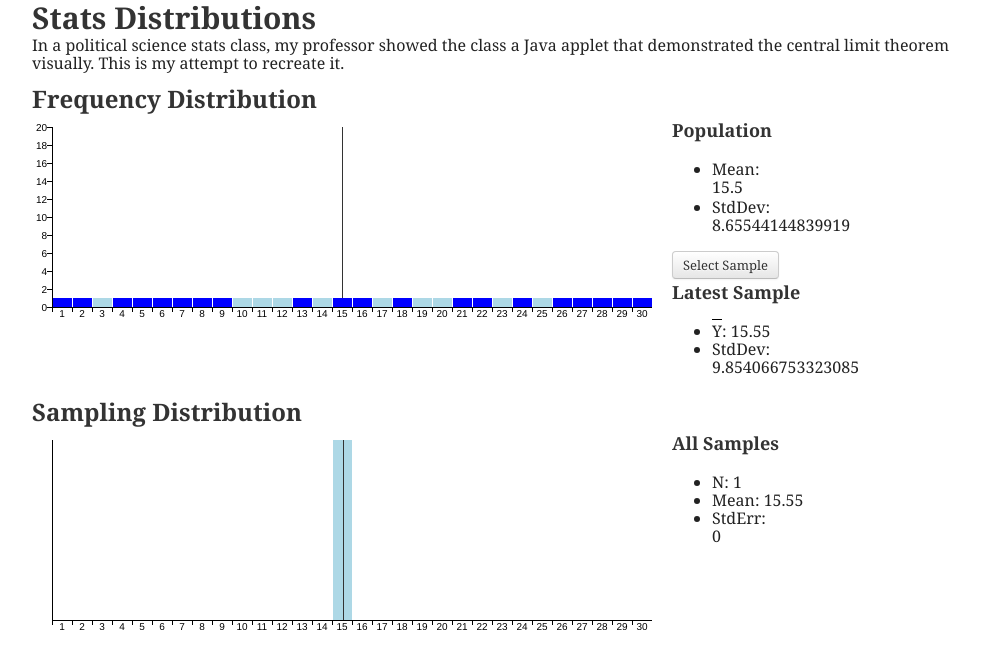
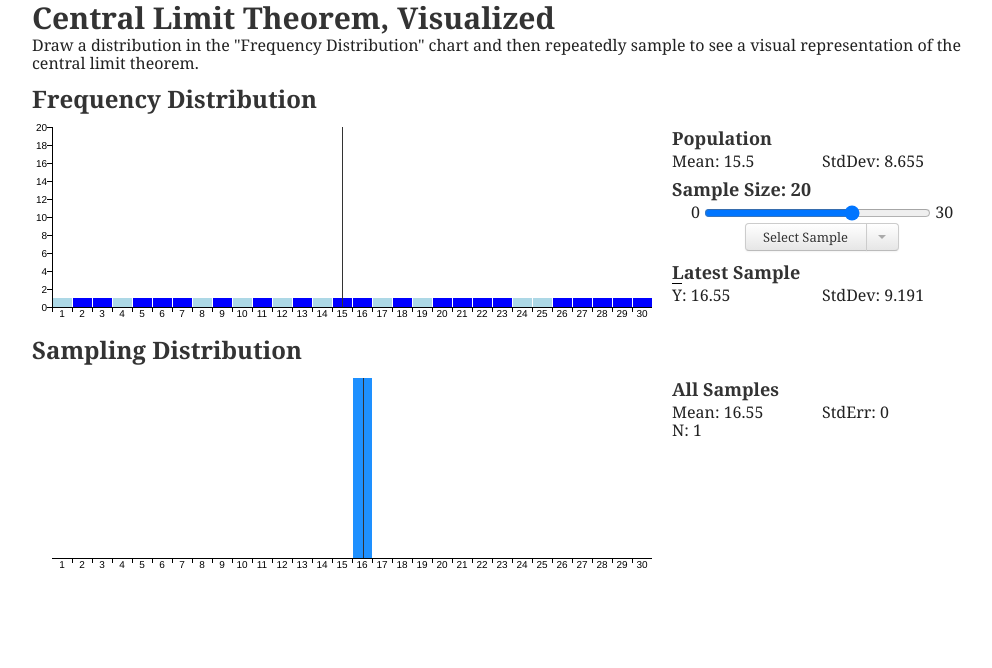
Before and after one commit to ctbarna/StatsViz, a plain HTML site: page index.html in a window 1280 px wide. Both pictures are taken after a click on the link "Select Sample". Shown: the whole page, without its empty margins (138-1130 px from the left). Drawn offline with nearby package versions, Linux system fonts and the light colour scheme.

Commit message:
Wasn't in the correct directory for the previous commit. NOW feature complete.

```diff
--- a/css/style.css
+++ b/css/style.css
@@ -70,10 +70,6 @@ body, header, .container, footer, p {
   font-size:12pt;
 }
 
-svg:active {
-  cursor:move;
-}
-
 line {
   shape-rendering: crispEdges;
 }
@@ -87,6 +83,24 @@ line {
   -o-user-select: none;
   user-select: none;
   font-family:Helvetica; font-size:10px
+}
+
+.sidebar h3 {
+  padding-top:8px;
+}
+.sidebar ul.params {
+  list-style-type:none;
+  padding:0;
+  margin-top:0;
+}
+
+.sidebar ul.params li {
+  width:50%;
+  float:left;
+}
+
+line.mean {
+  shape-rendering: crispEdges;
 }
 
 /* ==|== non-semantic helper classes ======================================== */
--- a/index.html
+++ b/index.html
@@ -22,46 +22,59 @@
 
   <div id="container" class="container">
     <header class="row">
-      <h1 class="span12">Stats Distributions</h1>
-      <p class="span12">In a political science stats class, my professor showed the class a
-      Java applet that demonstrated the central limit theorem visually. This
-      is my attempt to recreate it.</p>
+      <h1 class="span12">Central Limit Theorem, Visualized</h1>
+      <p class="span12">Draw a distribution in the "Frequency Distribution"
+        chart and then repeatedly sample to see a visual representation of the
+      central limit theorem.</p>
     </header>
     <div id="main" role="main">
       <h2>Frequency Distribution</h2>
       <div class="row" id="frequency">
         <div class="span8 chart"></div>
-        <div class="span4">
+        <div class="span4 sidebar">
           <h3>Population</h3>
-          <ul>
-            <li>Mean:</li> <span id="freq-mean"></span></li>
-            <li>StdDev:</li> <span id="freq-stddev"></span></li>
+          <ul class="params">
+            <li>Mean: <span id="freq-mean"></span></li>
+            <li>StdDev: <span id="freq-stddev"></span></li>
           </ul>
-          <a href="#" class="btn" id="sample-button">Select Sample</a>
+          <div id="sampleSize">
+            <h3>Sample Size: <span id="sample-size">20</span></h3>
+            <div class="slider" style="margin:0 auto;text-align:center;">
+              0 <input type="range" id="sample-range" min="0"
+            value="20" style="height:8px;padding:0; width:225px">
+            <span id="sample-max">30</span>
+          </div>
+
+          <div class="btn-group" style="margin:0 auto; width:155px;">
+            <a href="#" class="btn" id="sample-button" style="width:100px;">Select Sample</a>
+            <a class="btn dropdown-toggle" data-toggle="dropdown" href="#"
+              style="width:15px;">
+              <span class="caret"></span></a>
+            <ul class="dropdown-menu">
+              <li><a href="#" id="sample-10">10 Samples</a></li>
+              <li><a href="#" id="sample-25">25 Samples</a></li>
+              <li><a href="#" id="sample-100">100 Samples</a></li>
+            </ul>
+          </div>
           <h3>Latest Sample</h3>
-          <ul>
+          <ul class="params">
             <li><span style="border-top:1px solid #000;">Y</span>:
               <span id="sample-mean"></span></li>
-            <li>StdDev:</li> <span id="sample-stddev"></span></li>
+            <li>StdDev: <span id="sample-stddev"></span></li>
           </ul>
         </div>
       </div>
+    </div>
 
-      <!-- <h2>Sample Distribution</h2>-->
-      <!-- <div class="row" id="sample">-->
-        <!-- <div class="span8 chart"></div>-->
-        <!-- <div class="span4"></div>-->
-     <!-- </div>-->
-
-      <h2>Sampling Distribution</h2>
+        <h2 style="clear: both;margin-top:10px;">Sampling Distribution</h2>
       <div class="row" id="sampling">
         <div class="span8 chart"></div>
-        <div class="span4"><h3>All Samples</h3>
-          <ul>
-            <li>N: <span id="sampling-n">0</span>
+        <div class="span4 sidebar"><h3>All Samples</h3>
+          <ul class="params">
             <li>Mean:
               <span id="sampling-mean"></span></li>
-            <li>StdErr:</li> <span id="sampling-stddev"></span></li>
+            <li>StdErr: <span id="sampling-stddev"></span></li>
+            <li>N: <span id="sampling-n">0</span>
         </ul></div>
      </div>
     <footer>
@@ -70,11 +83,12 @@
   </div> <!--! end of #container -->
 
 
-  <script src="//ajax.googleapis.com/ajax/libs/jquery/1.6.2/jquery.min.js"></script>
-  <script>window.jQuery || document.write('<script src="js/libs/jquery-1.6.2.min.js"><\/script>')</script>
+  <script src="//ajax.googleapis.com/ajax/libs/jquery/1.7.1/jquery.min.js"></script>
+  <script>window.jQuery || document.write('<script src="js/libs/jquery-1.7.1.min.js"><\/script>')</script>
 
 
   <script src="js/libs/d3.min.js"></script>
+  <script src="js/libs/bootstrap-dropdown.js"></script>
   <script defer src="js/stats.js"></script>
 
   <script> // Change UA-XXXXX-X to be your site's ID
--- a/js/stats.js
+++ b/js/stats.js
@@ -11,7 +11,7 @@ Stats class! Only implements a few methods.
 */
 
 (function() {
-  var Stats, calculateDataArray, calculateFrequencies, clickDragEvent, freqchart, freqchart_height, num, pop_data, root, sampling_means, samplingchart, samplingchart_height, showSample, updateSamplingGraph, x_sampling, x_ticks, y_ticks;
+  var Stats, calculateDataArray, calculateFrequencies, clickDragEvent, freqchart, freqchart_height, num, pop_data, root, roundDecimals, sampleClick, samplegroup, sampling_means, samplingchart, samplingchart_height, showSample, updateSamplingGraph, x_sampling, x_ticks, y_ticks;
 
   root = typeof exports !== "undefined" && exports !== null ? exports : this;
 
@@ -70,6 +70,10 @@ Stats class! Only implements a few methods.
     return Stats;
 
   })();
+
+  roundDecimals = function(num) {
+    return Math.round(num * 1000) / 1000;
+  };
 
   /*
   The data viz part!
@@ -156,22 +160,24 @@ Stats class! Only implements a few methods.
 
   pop_data = calculateDataArray();
 
+  samplegroup = freqchart.selectAll("#frequency .chart svg").data([1]).enter().append("g").attr("class", "samplestuff");
+
   freqchart.selectAll("line.mean").data([pop_data.calculateMean()]).enter().append("line").attr("y1", 10).attr("y2", freqchart_height - 10).attr("x1", function(d) {
     return d * 20;
   }).attr("x2", function(d) {
     return d * 20;
   }).attr("stroke", "#333").attr("class", "mean");
 
-  $("#freq-mean").html(pop_data.calculateMean());
+  $("#freq-mean").html(roundDecimals(pop_data.calculateMean()));
 
-  $("#freq-stddev").html(pop_data.calculateStdDev());
+  $("#freq-stddev").html(roundDecimals(pop_data.calculateStdDev()));
 
   showSample = function(sample) {
     var frequencies;
     frequencies = calculateFrequencies(sample);
     console.log(frequencies);
-    freqchart.selectAll("rect.sample").data([]).exit().remove();
-    return freqchart.selectAll("rect.sample").data(frequencies).enter().append("rect").attr("x", function(d, i) {
+    samplegroup.selectAll("rect.sample").remove();
+    samplegroup.selectAll("rect.sample").data(frequencies).enter().append("rect").attr("x", function(d, i) {
       return (i * 20) + 21;
     }).attr("y", freqchart_height - 10).attr("height", 0).attr("width", 19).transition().attr("y", function(d, i) {
       if (typeof d === "undefined") {
@@ -185,7 +191,8 @@ Stats class! Only implements a few methods.
       } else {
         return d * 9;
       }
-    }).attr("fill", "blue");
+    }).attr("fill", "Blue");
+    return console.log(frequencies);
   };
 
   calculateFrequencies = function(data) {
@@ -207,21 +214,31 @@ Stats class! Only implements a few methods.
     var boxNum, newHeight, newY, xy;
     xy = d3.svg.mouse(this);
     boxNum = Math.ceil((xy[0] - 20) / 20);
-    newHeight = freqchart_height - (Math.floor(xy[1] / 9) * 9) - 12;
+    newHeight = freqchart_height - (Math.floor(xy[1] / 9) * 9) - 11;
     if (newHeight >= freqchart_height - 20) newHeight = freqchart_height - 20;
     if (newHeight < 0) newHeight = 0;
     newY = freqchart_height - newHeight - 10;
-    freqchart.select("rect.sample").data([]).exit().remove();
+    freqchart.select("g.samplestuff rect.sample").data([]).exit().remove();
     freqchart.select("#box-" + boxNum).transition().delay(0).duration(150).attr("height", newHeight).attr("y", newY);
+    samplegroup.selectAll("rect.sample").transition().attr("height", 0).attr("y", 190).remove();
     pop_data = calculateDataArray();
-    $("#freq-mean").html(pop_data.calculateMean());
-    $("#freq-stddev").html(pop_data.calculateStdDev());
+    $("#freq-mean").html(roundDecimals(pop_data.calculateMean()));
+    $("#freq-stddev").html(roundDecimals(pop_data.calculateStdDev()));
     freqchart.selectAll("line.mean").data([pop_data.calculateMean()]).transition().attr("x1", function(d) {
       return d * 20;
     }).attr("x2", function(d) {
       return d * 20;
     });
     sampling_means.data = [];
+    samplingchart.selectAll("rect.dist").transition().attr("height", 0).attr("y", 190);
+    samplingchart.selectAll("line.mean").attr("x1", -1).attr("x2", -1);
+    updateSamplingGraph();
+    $("#sample-range").attr("max", pop_data.data.length);
+    if (parseInt($("#sample-range").val()) >= pop_data.data.length) {
+      $("#sample-range").val(pop_data.data.length);
+      $("#sample-size").html($("#sample-range").val());
+    }
+    $("#sample-max").html($("#sample-range").attr("max"));
   };
 
   freqchart.on("mousedown", function(d, i) {
@@ -248,8 +265,6 @@ Stats class! Only implements a few methods.
   samplingchart_height = 200;
 
   samplingchart = d3.select("#sampling .chart").append("svg").attr("width", 620).attr("height", samplingchart_height);
-
-  samplingchart.append("line").attr("y1", 10).attr("y2", samplingchart_height - 5).attr("x1", 20).attr("x2", 20).attr("stroke", "#000");
 
   samplingchart.append("line").attr("x1", 20).attr("x2", 620).attr("y1", freqchart_height - 10).attr("y2", samplingchart_height - 10).attr("stroke", "#000");
 
@@ -283,7 +298,7 @@ Stats class! Only implements a few methods.
     return _results;
   })()).enter().append("rect").attr("x", function(d, i) {
     return (i * 20) + 21;
-  }).attr("y", 190).attr("class", "dist").attr("width", 19).attr("height", 0).attr("pointer-events", "all").attr("fill", "lightBlue").attr("id", function(d, i) {
+  }).attr("y", 190).attr("class", "dist").attr("width", 19).attr("height", 0).attr("pointer-events", "all").attr("fill", "DodgerBlue").attr("id", function(d, i) {
     return "sampling-" + (i + 1);
   });
 
@@ -309,25 +324,58 @@ Stats class! Only implements a few methods.
         return (d / max) * 190 - 10;
       }
     }).attr("class", "dist");
+    if (!isNaN(sampling_means.calculateMean())) {
       samplingchart.selectAll("line.mean").data([sampling_means.calculateMean()]).enter().append("line").attr("class", "mean");
       samplingchart.selectAll("line.mean").data([sampling_means.calculateMean()]).attr("y1", 10).attr("y2", freqchart_height - 10).attr("x1", function(d) {
         return d * 20;
       }).attr("x2", function(d) {
         return d * 20;
       }).attr("stroke", "#333").attr("class", "mean");
+    }
   };
 
-  $("#sample-button").click(function() {
+  sampleClick = function() {
     var sample;
-    sample = pop_data.selectSample(20);
+    sample = pop_data.selectSample($("#sample-range").val());
     sampling_means.append(sample.calculateMean());
-    $("#sample-mean").html(sample.calculateMean());
-    $("#sample-stddev").html(sample.calculateStdDev());
+    $("#sample-mean").html(roundDecimals(sample.calculateMean()));
+    $("#sample-stddev").html(roundDecimals(sample.calculateStdDev()));
     showSample(sample.data);
     $("#sampling-n").html(sampling_means.data.length);
-    $("#sampling-mean").html(sampling_means.calculateMean());
-    $("#sampling-stddev").html(sampling_means.calculateStdDev());
+    $("#sampling-mean").html(roundDecimals(sampling_means.calculateMean()));
+    $("#sampling-stddev").html(roundDecimals(sampling_means.calculateStdDev()));
     return updateSamplingGraph();
+  };
+
+  $("#sample-button").click(sampleClick);
+
+  $("#sample-10").click(function() {
+    var i;
+    for (i = 1; i <= 10; i++) {
+      sampleClick();
+    }
   });
 
+  $("#sample-25").click(function() {
+    var i;
+    for (i = 1; i <= 25; i++) {
+      sampleClick();
+    }
+  });
+
+  $("#sample-100").click(function() {
+    var i, _results;
+    _results = [];
+    for (i = 1; i <= 100; i++) {
+      _results.push(sampleClick());
+    }
+    return _results;
+  });
+
+  $("#sample-range").change(function() {
+    return $("#sample-size").html($(this).val());
+  });
+
+  $("#sample-range").attr("max", pop_data.data.length);
+
 }).call(this);
```
Also changed, not shown: 1 other file. Lines whose indentation alone changed are shown as unchanged.
